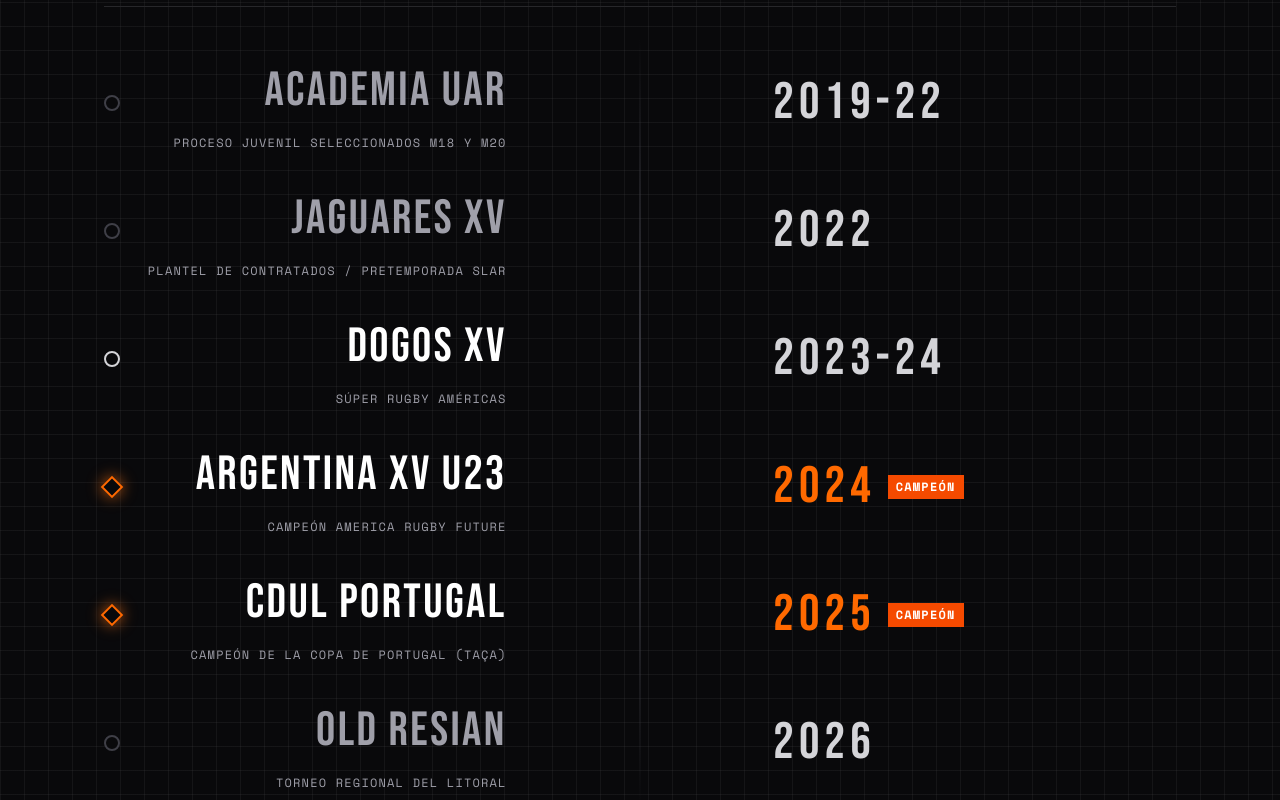
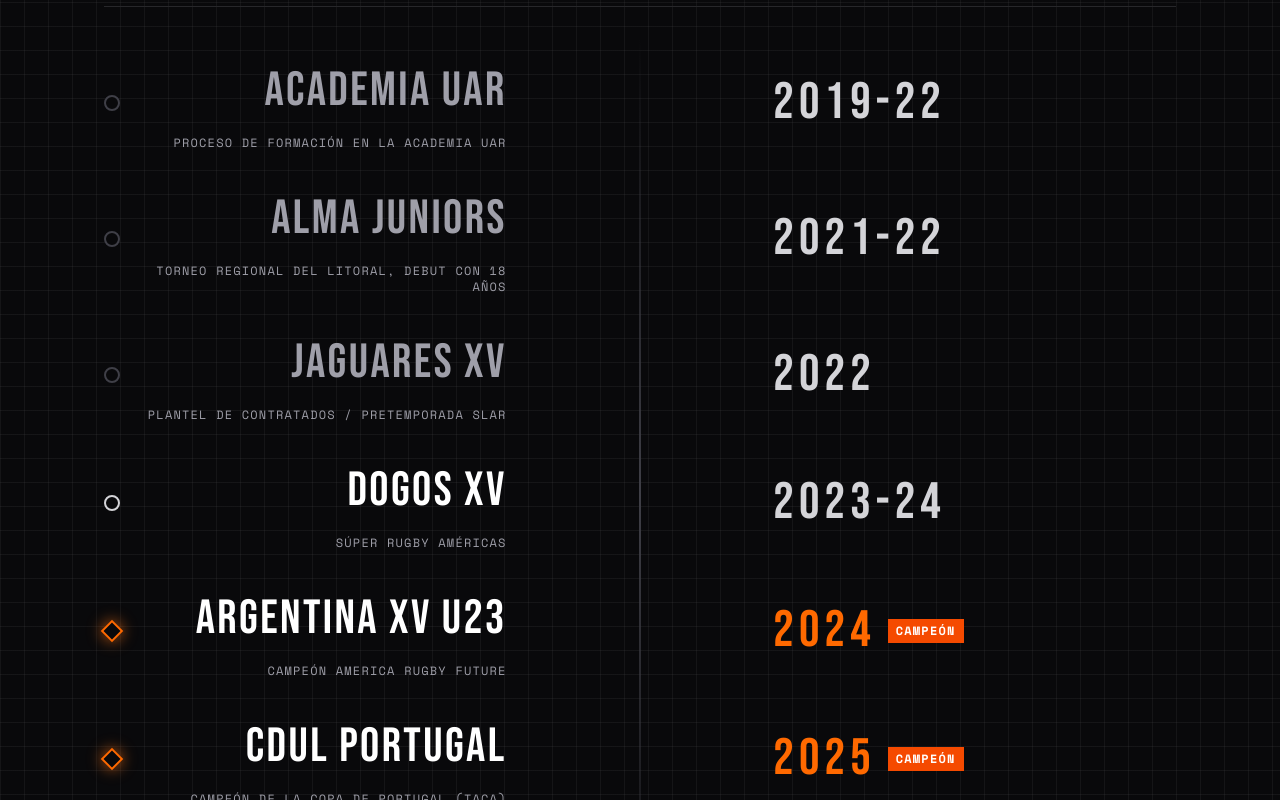
Before and after one commit to kevindavezac1/dossier-MateoNu-e, a React (Vite) app: page / in a window 1280 px wide. Shown: the part 1580-2380 px from the top of the page. Built offline with nearby package versions, Linux system fonts and the light colour scheme.

Commit message:
se agrega trayectoria

```diff
--- a/src/data/athlete.js
+++ b/src/data/athlete.js
@@ -29,6 +29,7 @@
 
 export const TRAJECTORY = [
   { year: '2019-22', team: 'ACADEMIA UAR'                        },
+  { year: '2021-22', team: 'ALMA JUNIORS'                        },
   { year: '2022',    team: 'JAGUARES XV'                         },
   { year: '2023-24', team: 'DOGOS XV',         highlight: true   },
   { year: '2024',    team: 'ARGENTINA XV U23', champion: true    },
--- a/src/data/translations.js
+++ b/src/data/translations.js
@@ -42,12 +42,13 @@
       subtitle: 'Carrera Profesional y Títulos Obtenidos',
       champion: 'Campeón',
       rows: [
-        { desc: 'Proceso Juvenil Seleccionados M18 y M20' },
+        { desc: 'Proceso de formación en la Academia UAR' },
+        { desc: 'Torneo Regional del Litoral, debut con 18 años' },
         { desc: 'Plantel de Contratados / Pretemporada SLAR' },
         { desc: 'Súper Rugby Américas' },
         { desc: 'Campeón America Rugby Future' },
         { desc: 'Campeón de la Copa de Portugal (Taça)' },
-        { desc: 'Torneo Regional del Litoral' },
+        { desc: 'Club actual / trayectoria reciente' },
       ]
     },
     value: {
@@ -184,12 +185,13 @@
       subtitle: 'Professional Career and Titles Achieved',
       champion: 'Champion',
       rows: [
-        { desc: 'Youth National Team Process U18 and U20' },
+        { desc: 'UAR Academy development pathway' },
+        { desc: 'Regional Litoral Tournament debut at 18 years old' },
         { desc: 'Contracted Squad / SLAR Preseason' },
         { desc: 'Súper Rugby Américas' },
         { desc: 'America Rugby Future Champion' },
         { desc: 'Taça de Portugal Champion' },
-        { desc: 'Regional Litoral Tournament' },
+        { desc: 'Current club / recent career step' },
       ]
     },
     value: {
```
